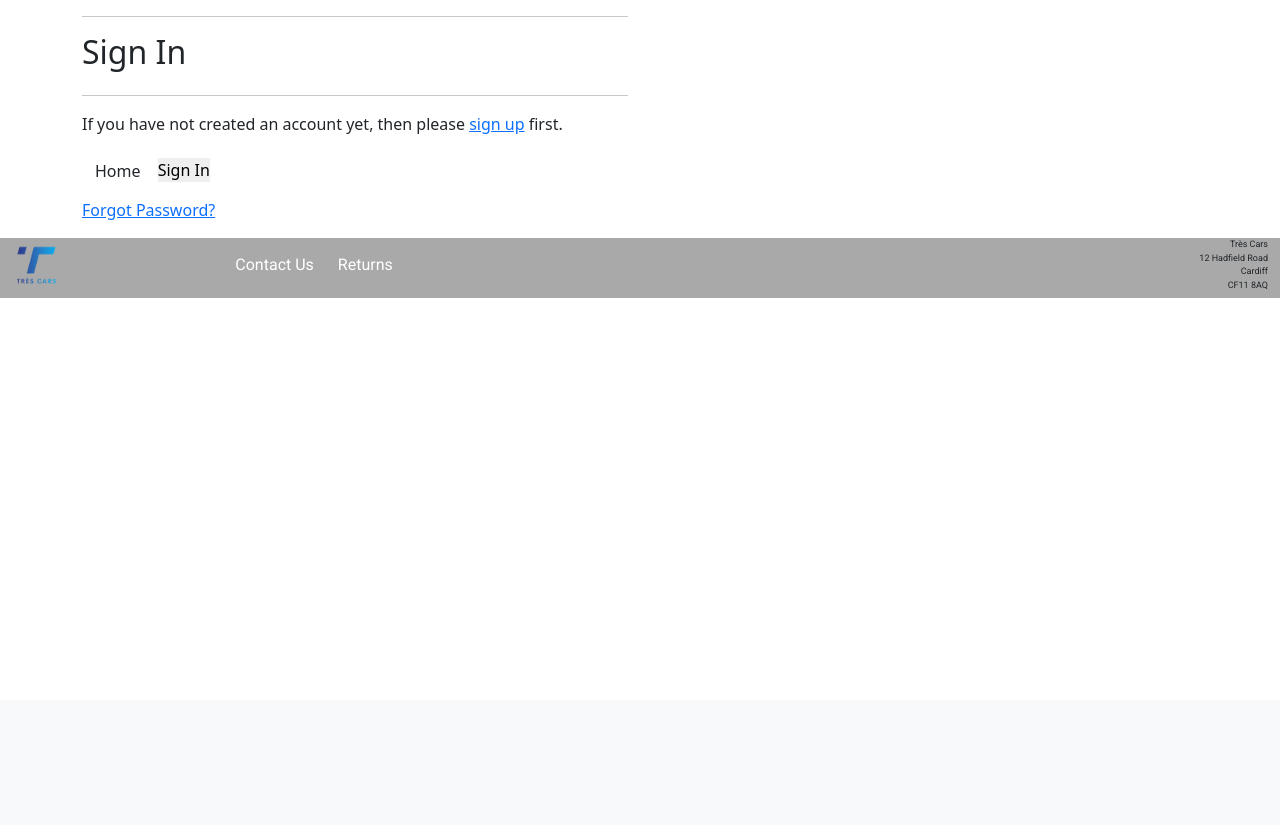
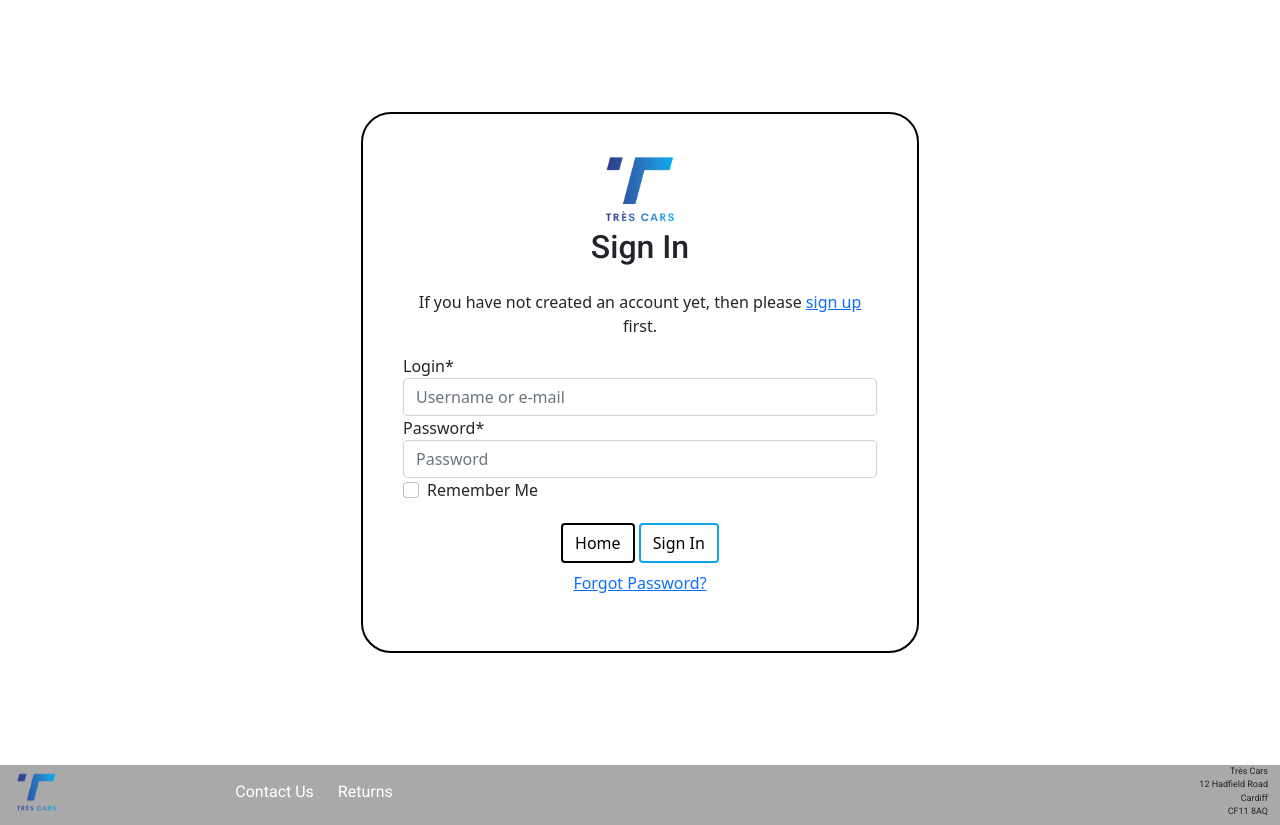
Before and after one commit to cod182/ms4-trescars-2023, a Django app: page /accounts/login/ in a window 1280 px wide. Shown: the part 100-925 px from the top of the page. Before the commit the page ends 398 px from the top, so only its background shows below. Run offline with Django 4.2, Linux system fonts and the light colour scheme; some libraries are stand-ins or nearby versions.

Commit message:
styled allauth templates

```diff
--- a/profiles/models.py
+++ b/profiles/models.py
@@ -30,4 +30,4 @@ def create_or_update_user_profile(sender, instance, created, **kwargs):
     """
     if created:
         UserProfile.objects.create(user=instance)
-    instance.Userprofile.save()
+    instance.userprofile.save()
--- a/static/css/base.css
+++ b/static/css/base.css
@@ -186,6 +186,21 @@
     color: white;
 }
 
+.btn--black-border--home {
+    background-color: white;
+    border: 2px solid black;
+    color: black;
+    width: fit-content;
+}
+
+.btn--black-border--home:hover,
+.btn--black-border--home:focus,
+.btn--black-border--home:active,
+.btn--black-border--home:active:focus {
+    background-color: black;
+    color: white;
+}
+
 .btn--update-link {
     cursor:pointer;
     text-decoration: none;
@@ -215,10 +230,6 @@
 .btn--remove-item:focus,
 .btn--remove-item:active:focus {
     color: rgb(255, 0, 0);
-}
-
-.btn--complete-order {
-
 }
 
 .navbar {
@@ -562,6 +573,20 @@
     text-align: center;
 }
 
+.allauth-form-inner-content {
+    display: block;
+    margin: 10% auto;
+    padding: 40px;
+    text-align: center;
+    border: 2px solid black;
+    border-radius: 30px;
+    width: 50%;
+}
+
+.form-group {
+    text-align: left;
+}
+
 @media (max-width: 991px){
      .nav-item {
         line-height: 0;
@@ -593,6 +618,10 @@
         width: 90%;
         margin: 0 auto;
     }
+
+    .allauth-form-inner-content {
+        width: 100%;
+    }
 }
 
 @media (max-width: 767px){
--- a/templates/allauth/account/account_inactive.html
+++ b/templates/allauth/account/account_inactive.html
@@ -1,12 +1,12 @@
 {% extends "account/base.html" %}
-
+{% load static %}
 {% load i18n %}
 
 {% block head_title %}{% trans "Account Inactive" %}{% endblock %}
 
 {% block inner_content %}
 <hr>
-<h2 class="logo-font mb-4">{% trans "Account Inactive" %}</h2>
+<h2 class="roboto mb-4">{% trans "Account Inactive" %}</h2>
 <hr>
 
 <p>{% trans "This account is inactive." %}</p>
--- a/templates/allauth/account/base.html
+++ b/templates/allauth/account/base.html
@@ -2,9 +2,8 @@
 
 {% block content %}
     <div class="container header-container">
-        <div class="overlay"></div>
         <div class="row">
-            <div class="col-6">
+            <div class="col-12">
                 <div class="allauth-form-inner-content">
                     {% block inner_content %}
                     {% endblock %}
--- a/templates/allauth/account/login.html
+++ b/templates/allauth/account/login.html
@@ -1,15 +1,14 @@
 {% extends "account/base.html" %}
-
+{% load static %}
 {% load i18n %}
 {% load account socialaccount %}
 
 {% block head_title %}{% trans "Sign In" %}{% endblock %}
 
 {% block inner_content %}
+<img class="nav-logo mb-1" src="{% static '/images/logo.png' %}" alt="Très Cars Logo">
 
-<hr>
-<h2 class="logo-font mb-4">{% trans "Sign In" %}</h2>
-<hr>
+<h2 class="roboto mb-4">{% trans "Sign In" %}</h2>
 
 {% get_providers as socialaccount_providers %}
 
@@ -37,12 +36,13 @@ for a {{ site_name }} account and sign in below:{% endblocktrans %}</p>
 
 <form class="login" method="POST" action="{% url 'account_login' %}">
   {% csrf_token %}
-
+  {{ form|crispy }}
   {% if redirect_field_value %}
   <input type="hidden" name="{{ redirect_field_name }}" value="{{ redirect_field_value }}" />
   {% endif %}
-  <a class="btn btn-outline-black rounded-0" href="{% url 'home' %}">Home</a>
-  <button class="primaryAction" type="submit">{% trans "Sign In" %}</button>
+  <hr class="white mt-1">
+  <a class="btn btn--black-border--home" href="{% url 'home' %}">Home</a>
+  <button class="primaryAction btn btn--blue-border" type="submit">{% trans "Sign In" %}</button>
   <p class="mt-2">
     <a class="button secondaryAction" href="{% url 'account_reset_password' %}">{% trans "Forgot Password?" %}</a>
   </p>
--- a/templates/base.html
+++ b/templates/base.html
@@ -82,19 +82,19 @@
                         <hr class="d-block d-lg-none">
 
                         <li class="nav-item">
-                            <a class="nav-link" href="#">Login</a>
+                            <a class="nav-link" href="{% url 'account_login' %}">Login</a>
                         </li>
 
                         <hr class="d-block d-lg-none">
 
                         <li class="nav-item">
-                            <a class="nav-link" href="#">Register</a>
+                            <a class="nav-link" href="{% url 'account_signup' %}">Register</a>
                         </li>
 
                         <hr class="d-block d-lg-none">
 
                         <li class="nav-item">
-                            <a class="nav-link" href="#">Logout</a>
+                            <a class="nav-link" href="{% url 'account_logout' %}">Logout</a>
                         </li>
 
                         <hr class="d-block d-lg-none">
```
Also changed, not shown: templates/allauth/account/email.html (+4 -4 lines), templates/allauth/account/email_confirm.html (+6 -5 lines), templates/allauth/account/logout.html (+8 -6 lines), templates/allauth/account/password_change.html (+7 -6 lines), templates/allauth/account/password_reset.html (+8 -6 lines), templates/allauth/account/password_reset_done.html (+4 -4 lines), templates/allauth/account/password_reset_from_key.html (+7 -6 lines), templates/allauth/account/password_reset_from_key_done.html (+5 -4 lines), templates/allauth/account/password_set.html (+6 -5 lines), templates/allauth/account/signup.html (+8 -6 lines), templates/allauth/account/signup_closed.html (+4 -4 lines), templates/allauth/account/verification_sent.html (+4 -4 lines), templates/allauth/account/verified_email_required.html (+4 -4 lines), db.sqlite3.
